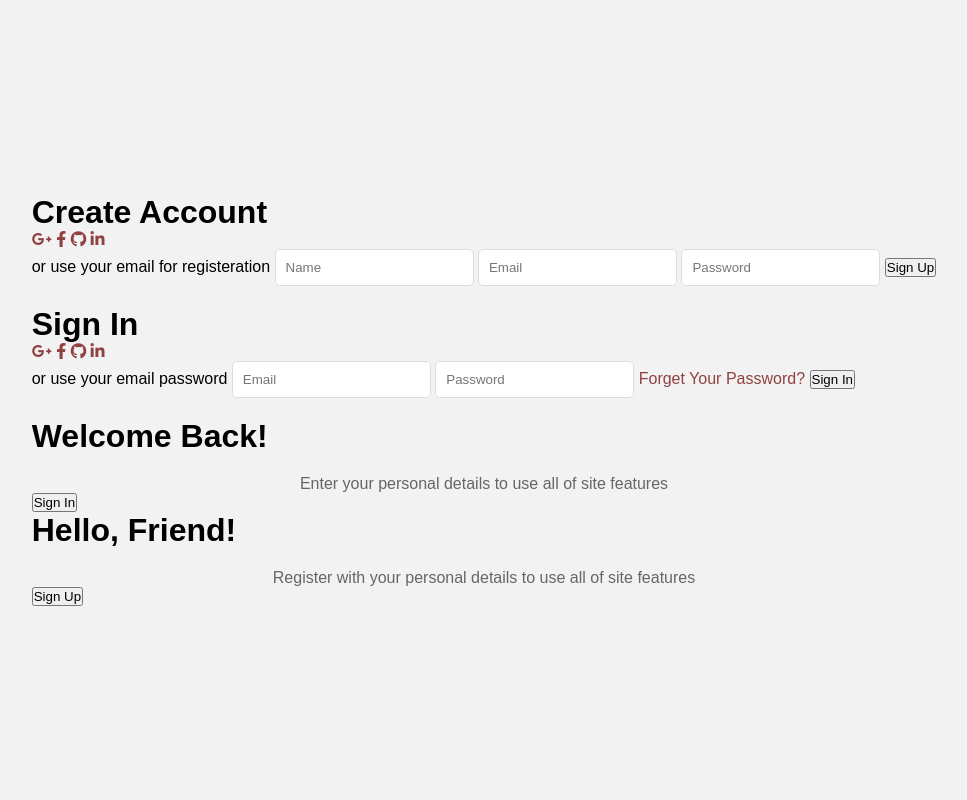
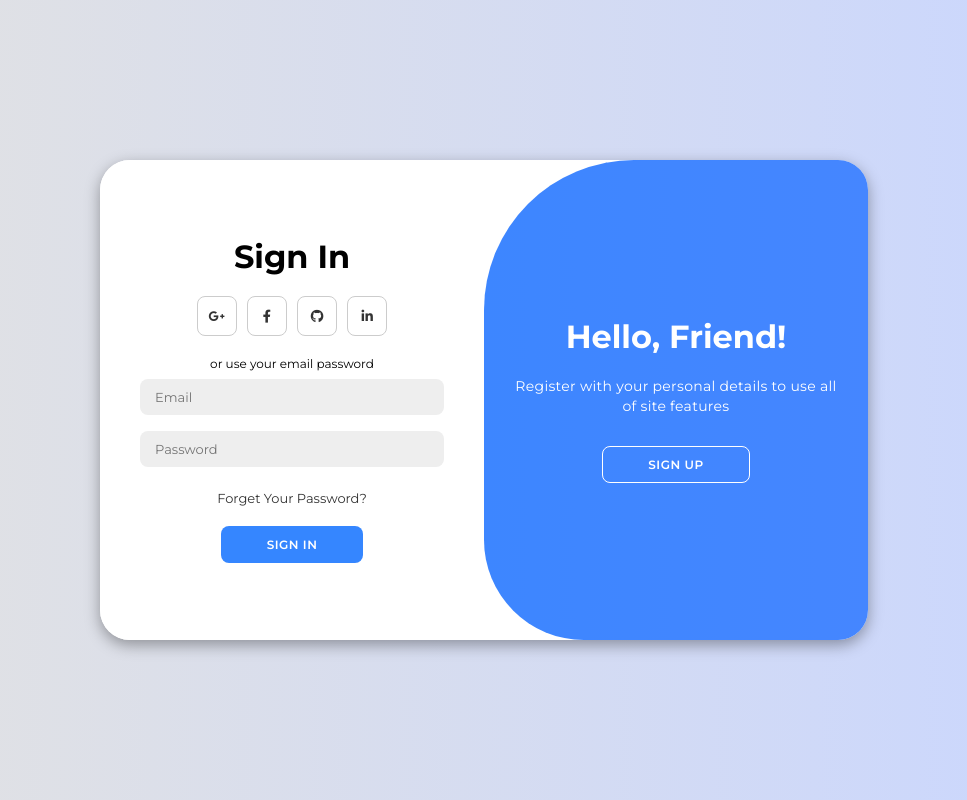
Before and after one commit to Pedro-Cuevas-dev/Hopper, a PHP site: page /Login.html in a window 1280 px wide. Shown: the whole page, without its empty margins (156-1123 px from the left). Run offline with PHP 8.4, Linux system fonts and the light colour scheme.

Commit message:
Update login.css

```diff
--- a/Login/login.css
+++ b/Login/login.css
@@ -1,178 +1,218 @@
-  /* css del navbar */
-* {
-  padding: 0;
-  margin: 0;
-  box-sizing: border-box;
-  font-family: 'MuseoModerno', sans-serif;
-  text-decoration: none;
-  list-style: none;
+@import url('https://fonts.googleapis.com/css2?family=Montserrat:wght@300;400;500;600;700&display=swap');
+
+*{
+    margin: 0;
+    padding: 0;
+    box-sizing: border-box;
+    font-family: 'Montserrat', sans-serif;
 }
 
-:root{
-  --text-color: #000000;
-  --bg-color: #e5e5e5;
-  --main-color: #904242;
-  --second-color: #fff;
-  --other-color: #868686;
-  --big-font: 3rem;
-  --p-font: 1rem;
-}
 body{
-  background: var(--bg-color);
-  color: var(--text-color);
-}
-header{
-  background: var(--bg-color);
-  position: fixed;
-  top: 0;
-  right: 0;
-  z-index: 1000;
-  width: 100%;
-  display: flex;
-  align-items: center;
-  justify-content: space-between;
-  padding: 27px 9%;
-  transition: all ease .55s;
-}
-.logo{
-  display: flex;
-  align-items: center;
-  color: var(--text-color);
-  font-size: 40px;
-  font-weight: bold;
-}
-.logo i{
-  vertical-align: middle;
-  color: var(--main-color);
-  font-size: 35px;
-  margin-right: 5px;
-}
-.navlist{
-  display: flex;
-}
-.navlist a{
-  font-size: var(--p-font);
-  color: var(--text-color);
-  font-weight: 600;
-  margin: 0 35px;
-  transition: all ease .55s;
-}
-.navlist a:hover{
-  color: var(--main-color);
-}
-.navlist a.active{
-  color: var(--main-color);
-}
-.h-main{
-  display: flex;
-  align-items: center;
-}
-.h-btn, button[type="submit"] {
-  display: inline-block;
-  padding: 10px 25px;
-  color: var(--bg-color);
-  background: var(--main-color);
-  font-size: 14px;
-  font-weight: 500;
-  border-radius: 5px;
-  border: 2px solid var(--main-color);
-  margin-right: 20px;
-  transition: all ease .55s;
+    background-color: #c9d6ff;
+    background: linear-gradient(to right, #e2e2e2, #c9d6ff);
+    display: flex;
+    align-items: center;
+    justify-content: center;
+    flex-direction: column;
+    height: 100vh;
 }
 
-.h-btn:hover, button[type="submit"]:hover {
-  background: transparent;
-  border: 2px solid var(--text-color);
-  color: var(--text-color);
+.container{
+    background-color: #fff;
+    border-radius: 30px;
+    box-shadow: 0 5px 15px rgba(0, 0, 0, 0.35);
+    position: relative;
+    overflow: hidden;
+    width: 768px;
+    max-width: 100%;
+    min-height: 480px;
 }
 
-
-
-
-/*----------------------------------------------------------------------------------------------------*/
-/*  */
-
-/* Reset de estilos para evitar inconsistencias entre navegadores */
-* {
-  margin: 0;
-  padding: 0;
-  box-sizing: border-box;
+.container p{
+    font-size: 14px;
+    line-height: 20px;
+    letter-spacing: 0.3px;
+    margin: 20px 0;
 }
 
-/* Estilos generales para el cuerpo de la página */
-body {
-  font-family: Arial, sans-serif;
-  display: flex;
-  justify-content: center;
-  align-items: center;
-  height: 100vh;
-  background-color: #f2f2f2;
+.container span{
+    font-size: 12px;
 }
 
-/* Estilos para el contenedor principal del formulario de inicio de sesión */
-.login-container {
-  width: 400px;
-  padding: 40px;
-  background-color: #fff;
-  border-radius: 5px;
-  box-shadow: 0 0 10px rgba(0, 0, 0, 0.1);
+.container a{
+    color: #333;
+    font-size: 13px;
+    text-decoration: none;
+    margin: 15px 0 10px;
+}
+/* Boton de sign in */
+.container button{
+    background-color: #3586ff;
+    color: #fff;
+    font-size: 12px;
+    padding: 10px 45px;
+    border: 1px solid transparent;
+    border-radius: 8px;
+    font-weight: 600;
+    letter-spacing: 0.5px;
+    text-transform: uppercase;
+    margin-top: 10px;
+    cursor: pointer;
+}
+/* Cambia el color de fondo al pasar el cursor encima */
+.container button:hover {
+    background-color: #3586ff;
 }
 
-/* Estilos para el encabezado del formulario de inicio de sesión */
-h2 {
-  text-align: center;
-  margin-bottom: 30px;
-  color: #333;
+.container button.hidden{
+    background-color: transparent;
+    border-color: #fff;
+}
+/* Cambia el color de fondo al pasar el cursor encima */
+.container button:hover {
+    background-color: #2d71d6;
 }
 
-/* Estilos para el formulario de inicio de sesión */
-#login-form {
-  display: flex;
-  flex-direction: column;
+.container form{
+    background-color: #fff;
+    display: flex;
+    align-items: center;
+    justify-content: center;
+    flex-direction: column;
+    padding: 0 40px;
+    height: 100%;
 }
 
-/* Estilos para las etiquetas del formulario */
-label {
-  margin-bottom: 10px;
-  color: #333;
+.container input{
+    background-color: #eee;
+    border: none;
+    margin: 8px 0;
+    padding: 10px 15px;
+    font-size: 13px;
+    border-radius: 8px;
+    width: 100%;
+    outline: none;
 }
 
-/* Estilos para los campos de entrada */
-input {
-  padding: 10px;
-  margin-bottom: 20px;
-  border-radius: 5px;
-  border: 1px solid #ddd;
+.form-container{
+    position: absolute;
+    top: 0;
+    height: 100%;
+    transition: all 0.6s ease-in-out;
 }
 
-/* Estilos para el botón de inicio de sesión */
-button[type="submit"] {
-  padding: 10px;
-  border: none;
-  background-color: #904242;
-  color: white;
-  border-radius: 5px;
-  cursor: pointer;
-  transition: background-color 0.3s;
+.sign-in{
+    left: 0;
+    width: 50%;
+    z-index: 2;
 }
 
-button[type="submit"]:hover {
-  background-color: #000000;
+.container.active .sign-in{
+    transform: translateX(100%);
 }
 
-/* Estilos para el texto adicional */
-p {
-  text-align: center;
-  margin-top: 20px;
-  color: #666;
+.sign-up{
+    left: 0;
+    width: 50%;
+    opacity: 0;
+    z-index: 1;
 }
 
-/* Estilos para el enlace de registro */
-a {
-  color: #904242;
-  text-decoration: none;
+.container.active .sign-up{
+    transform: translateX(100%);
+    opacity: 1;
+    z-index: 5;
+    animation: move 0.6s;
 }
 
-a:hover {
-  text-decoration: underline;
+@keyframes move{
+    0%, 49.99%{
+        opacity: 0;
+        z-index: 1;
+    }
+    50%, 100%{
+        opacity: 1;
+        z-index: 5;
+    }
 }
+
+.social-icons{
+    margin: 20px 0;
+}
+
+.social-icons a{
+    border: 1px solid #ccc;
+    border-radius: 20%;
+    display: inline-flex;
+    justify-content: center;
+    align-items: center;
+    margin: 0 3px;
+    width: 40px;
+    height: 40px;
+}
+
+.toggle-container{
+    position: absolute;
+    top: 0;
+    left: 50%;
+    width: 50%;
+    height: 100%;
+    overflow: hidden;
+    transition: all 0.6s ease-in-out;
+    border-radius: 150px 0 0 100px;
+    z-index: 1000;
+}
+
+.container.active .toggle-container{
+    transform: translateX(-100%);
+    border-radius: 0 150px 100px 0;
+}
+/* COLOR LOGIN */
+.toggle{
+    background-color: #512da8;
+    height: 100%;
+    background: linear-gradient(to right, #3586ff, #4586ff);
+    color: #fff;
+    position: relative;
+    left: -100%;
+    height: 100%;
+    width: 200%;
+    transform: translateX(0);
+    transition: all 0.6s ease-in-out;
+}
+
+.container.active .toggle{
+    transform: translateX(50%);
+}
+
+.toggle-panel{
+    position: absolute;
+    width: 50%;
+    height: 100%;
+    display: flex;
+    align-items: center;
+    justify-content: center;
+    flex-direction: column;
+    padding: 0 30px;
+    text-align: center;
+    top: 0;
+    transform: translateX(0);
+    transition: all 0.6s ease-in-out;
+}
+
+.toggle-left{
+    transform: translateX(-200%);
+}
+
+.container.active .toggle-left{
+    transform: translateX(0);
+}
+
+.toggle-right{
+    right: 0;
+    transform: translateX(0);
+}
+
+.container.active .toggle-right{
+    transform: translateX(200%);
+}
```
